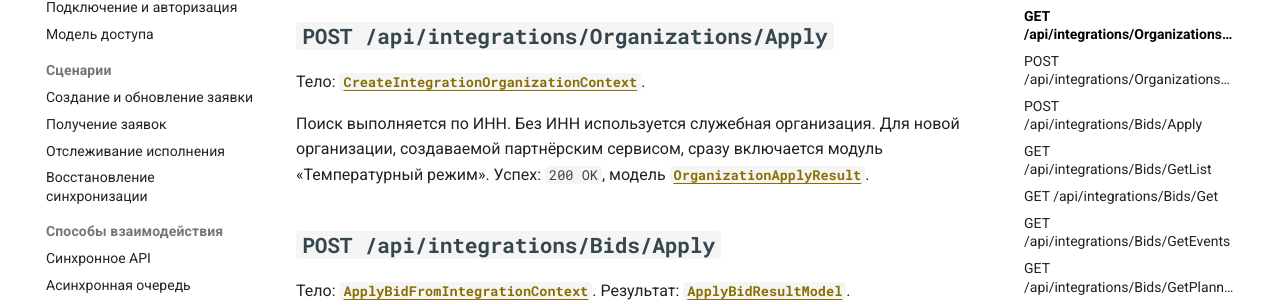
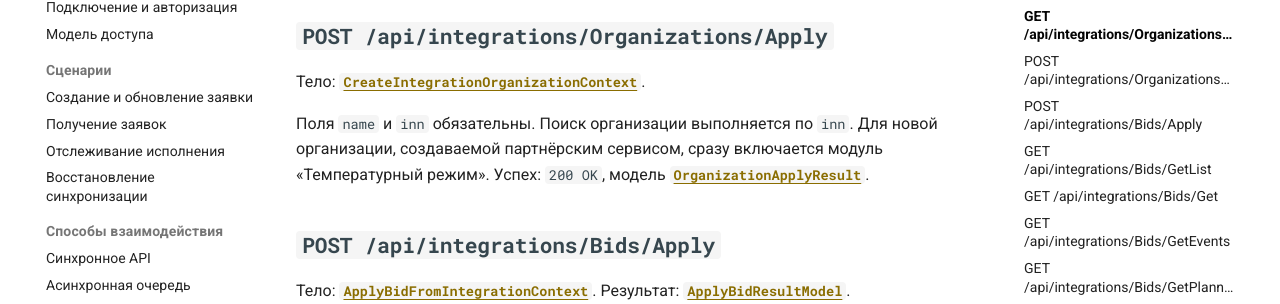
Before and after one commit to cargorun-ru/cargo.run-api-docs, an MkDocs documentation site: the page built from docs/products/partner-integrations/reference/endpoints.md, in a window 1280 px wide and 900 px high, scrolled down 1888 px. Shown: the part 146-450 px from the top of the window. Built offline with MkDocs 1.6.1 and Material for MkDocs 9.7.7, drawn with Linux system fonts in a browser that asks for light colours; comment, search, counter and statistics services are not loaded; some of the changed text lies outside the part shown.

Commit message:
Clarify required organization fields

```diff
--- a/docs/products/partner-integrations/reference/endpoints.md
+++ b/docs/products/partner-integrations/reference/endpoints.md
@@ -48,7 +48,7 @@
 
 Тело: [`CreateIntegrationOrganizationContext`](#createintegrationorganizationcontext).
 
-Поиск выполняется по ИНН. Без ИНН используется служебная организация. Для новой
+Поля `name` и `inn` обязательны. Поиск организации выполняется по `inn`. Для новой
 организации, создаваемой партнёрским сервисом, сразу включается модуль
 «Температурный режим». Успех: `200 OK`, модель
 [`OrganizationApplyResult`](#organizationapplyresult).
--- a/docs/products/partner-integrations/reference/models.md
+++ b/docs/products/partner-integrations/reference/models.md
@@ -91,8 +91,8 @@
 
 | Поле | Тип | Обязательно | `null` | Ограничения | Описание |
 |---|---|---:|---:|---|---|
-| `name` | `string` | Нет | Да | — | Название |
-| `inn` | `string` | Нет | Да | — | ИНН |
+| `name` | `string` | Да | Нет | — | Название организации. |
+| `inn` | `string` | Да | Нет | — | ИНН организации. |
 | `kpp` | `string` | Нет | Да | — | КПП |
 | `ogrn` | `string` | Нет | Да | — | ОГРН |
 
```
Also changed, not shown: docs/llms-full.txt (+5 -5 lines), docs/products/partner-integrations/access.md (+2 -2 lines).
